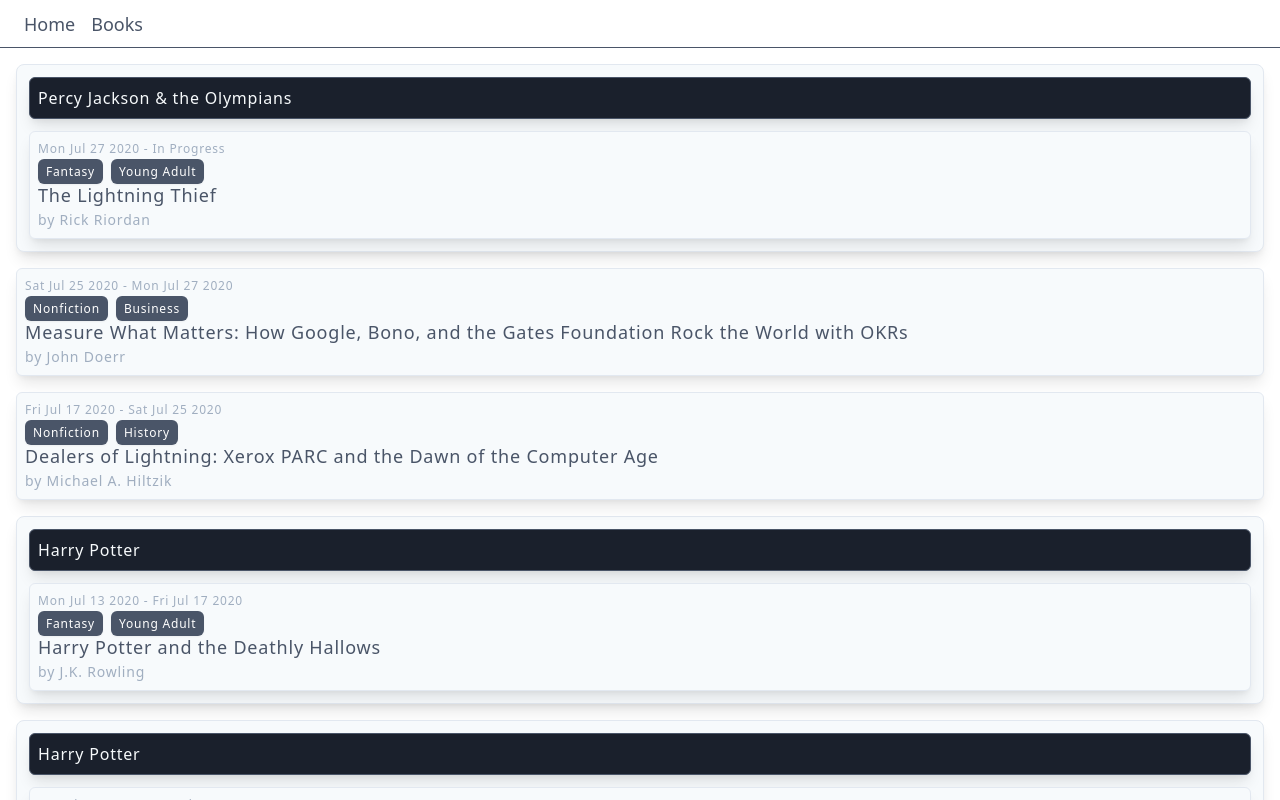
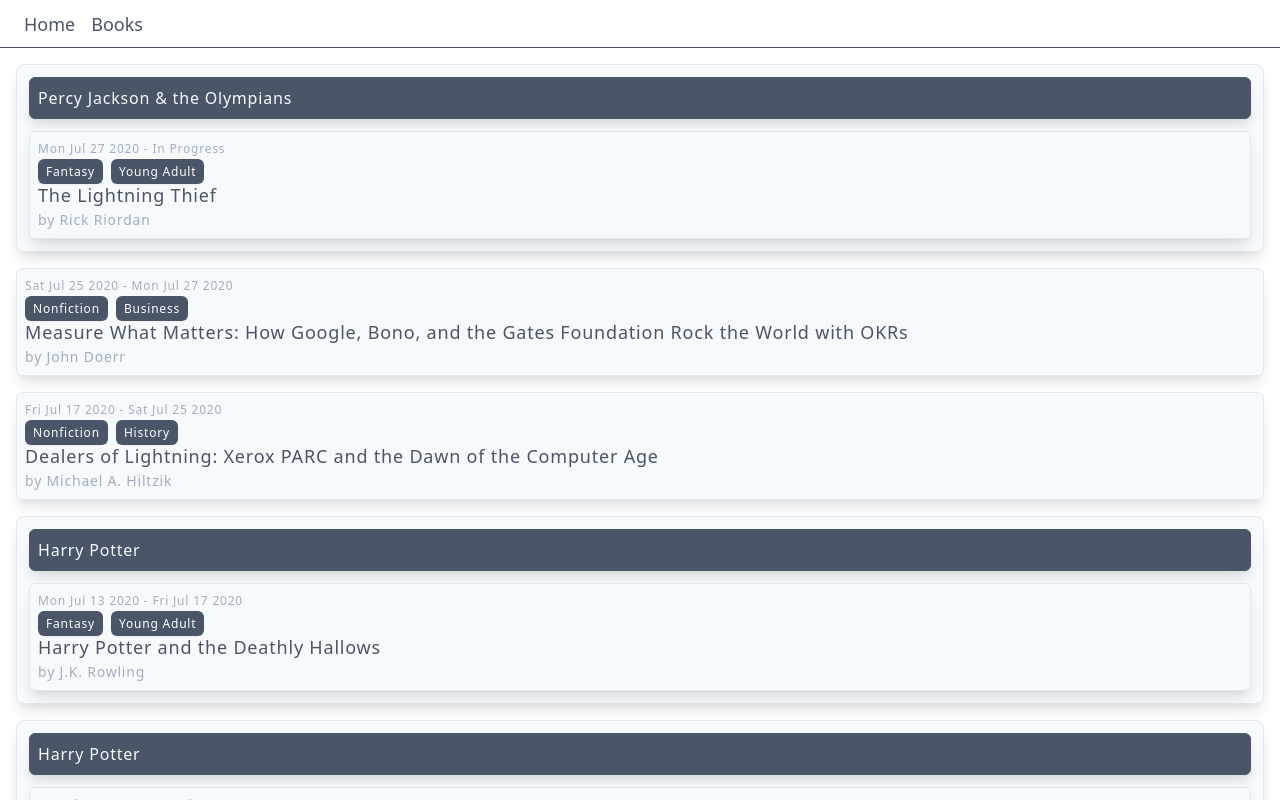
Before and after one commit to AHBruns/v2-alexbruns-dev, a Next.js app: page /books in a window 1280 px wide. Shown: the top 800 px of the page. Built offline with nearby package versions, Linux system fonts and the light colour scheme; what @tailwindcss/ui would draw is missing.

Commit message:
AHB :: tweaking series feature

```diff
--- a/pages/books.tsx
+++ b/pages/books.tsx
@@ -69,7 +69,7 @@
                     onClick={() =>
                       setFilters((prev) => ({ ...prev, series: book.series }))
                     }
-                    className="z-0 p-2 mr-auto tracking-wider text-gray-100 bg-gray-900 border border-gray-700 rounded-md shadow-lg cursor-pointer magic-hover"
+                    className="z-0 p-2 mr-auto tracking-wider text-gray-100 bg-gray-700 border border-gray-700 rounded-md shadow-lg cursor-pointer magic-hover"
                   >
                     {book.series}
                   </p>
```
